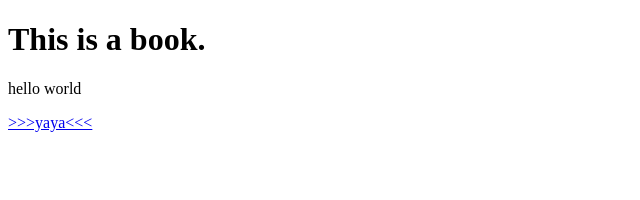
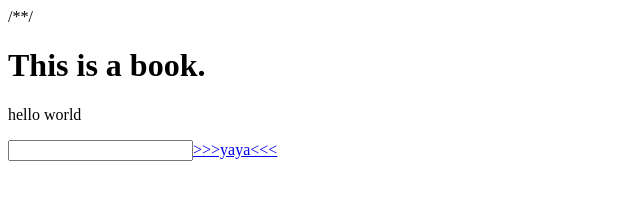
Before and after one commit to shangchin/orangeshop, a plain HTML site: page index.html in a window 1280 px wide. Shown: the whole page, without its empty margins (0-640 px from the left). Drawn offline with Linux system fonts and the light colour scheme.

Commit message:
Update index.html

```diff
--- a/index.html
+++ b/index.html
@@ -2,10 +2,11 @@
 <html>
 <head>
 	<title>Orange shop</title>
+	/*<script type="text/javascript"></script>*/
 </head>
 <body>
 	<h1>This is a book.</h1>
 	<p>hello world</p>
-	<p><a href="page2.html">>>>yaya<<<</a></p>
+	<input type="botton"><a href="page2.html">>>>yaya<<<</a></input>
 </body>
 </html>
```
